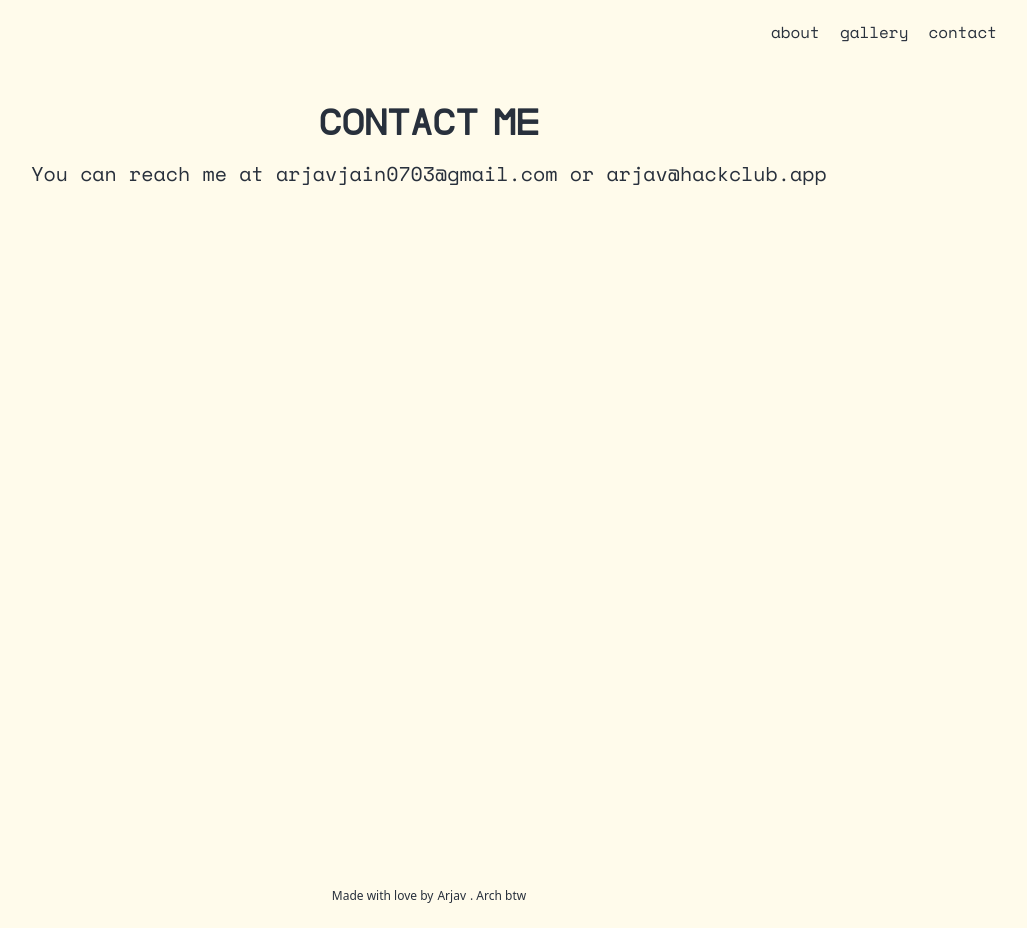
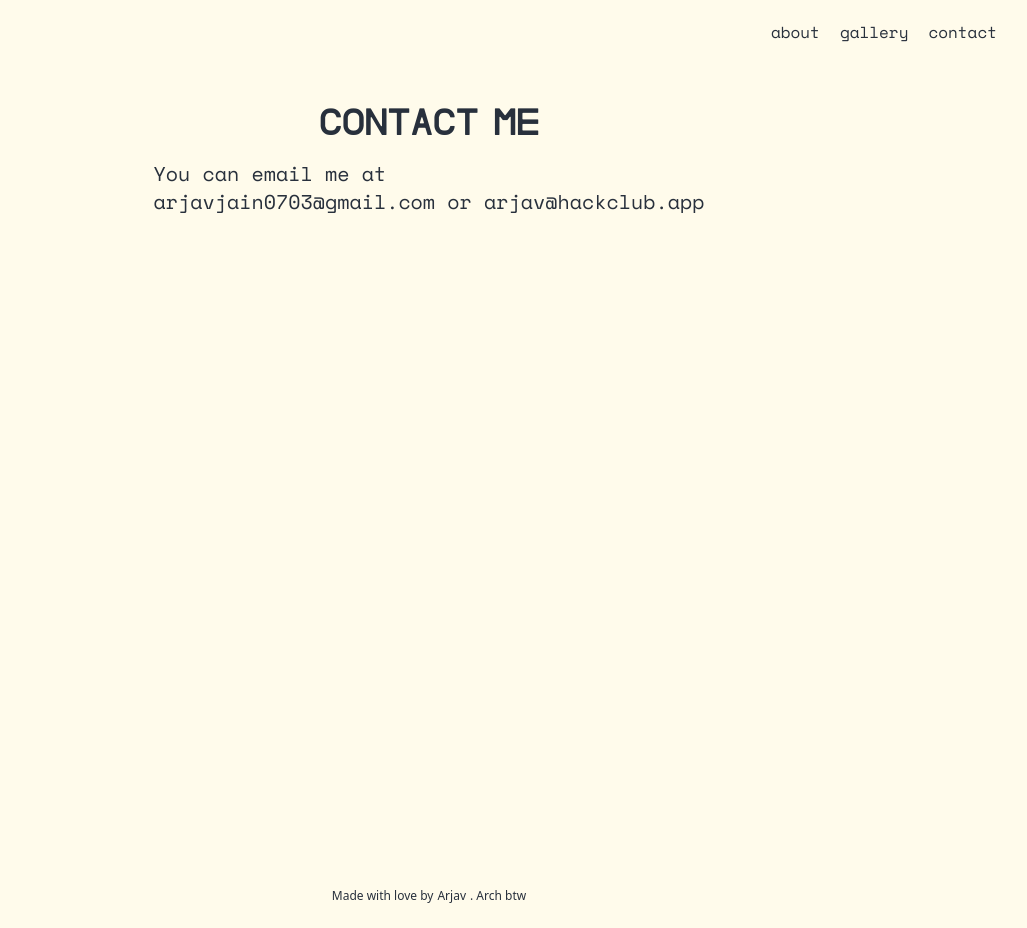
Before and after one commit to arjav0703/my-website, a Next.js app: page /contact in a window 1280 px wide. Shown: the whole page, without its empty margins (211-1238 px from the left). Built offline with nearby package versions, Linux system fonts and the light colour scheme.

Commit message:
nighty night

```diff
--- a/src/app/contact/page.tsx
+++ b/src/app/contact/page.tsx
@@ -14,7 +14,8 @@ export default function contact() {
                 <h1 className="text-xl sm:text-3xl">CONTACT ME</h1>
             </div>
             <div className="py-5">
-                <p className="text-l sm:text-xl">You can reach me at <a href="mailto:arjavjain0703@gmail.com" className="hover:underline">arjavjain0703@gmail.com</a> or <a href="mailto:arjav@hackclub.app" className="hover:underline">arjav@hackclub.app</a></p>
+                <p className="text-l sm:text-xl">You can email me at</p>
+                <p className="text-l sm:text-xl"> <a href="mailto:arjavjain0703@gmail.com" className="hover:underline hover:bg-amber-100">arjavjain0703@gmail.com</a> or <a href="mailto:arjav@hackclub.app" className="hover:underline hover:bg-amber-100">arjav@hackclub.app</a></p>
             </div>
 
         </div>
```
